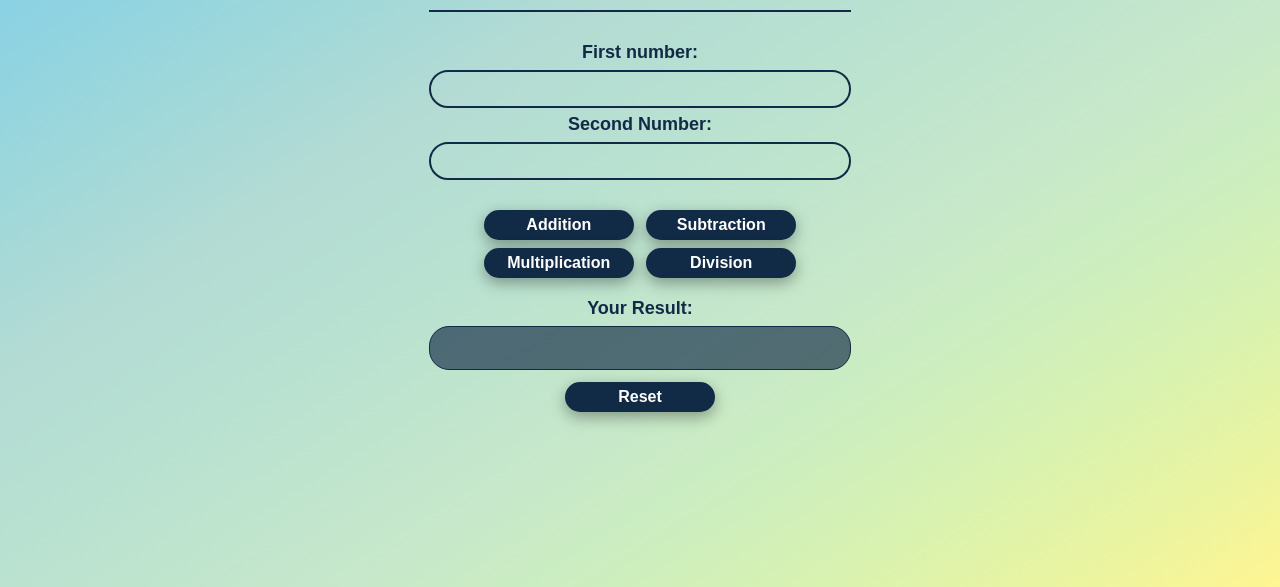
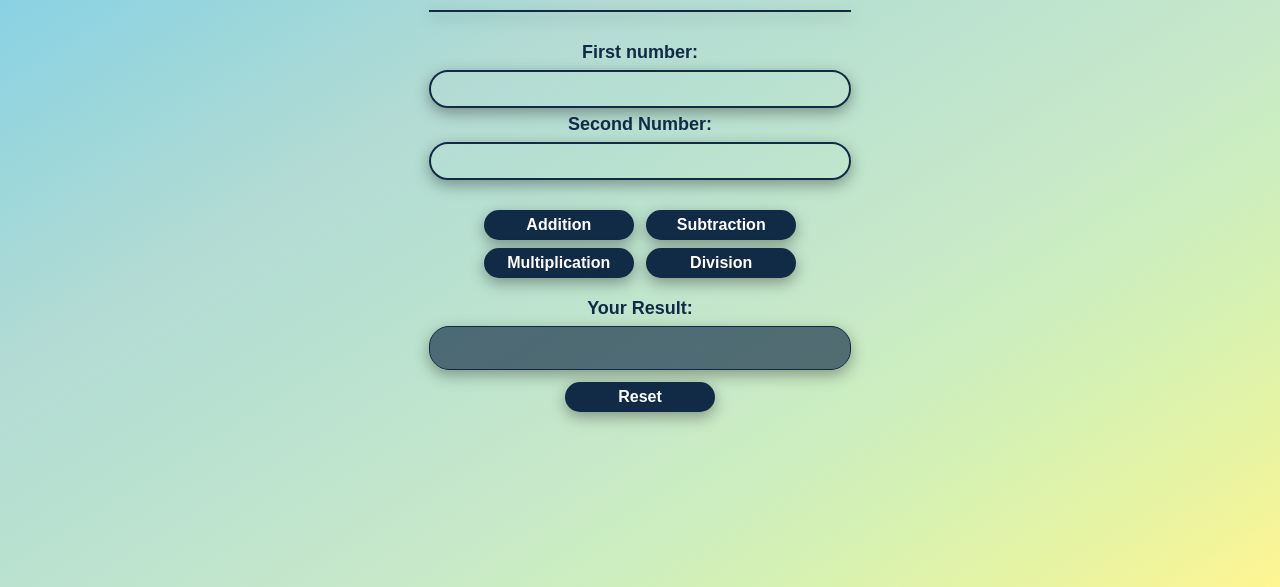
Before and after one commit to riya-kondawar/calculator, a plain HTML site: page index.html in a window 1280 px wide. Shown: the part 213-800 px from the top of the page. Drawn offline with Linux system fonts and the light colour scheme; a web font is replaced by a local one.

Commit message:
update index.html

```diff
--- a/index.html
+++ b/index.html
@@ -48,6 +48,7 @@
         section hr {
             margin: 14px 0;
             border: 1px solid #112A46;
+            box-shadow: rgba(0, 0, 0, 0.35) 0px 5px 15px;
         }
 
         label {
@@ -64,6 +65,7 @@
             font-size: 16px;
             background-color: rgba(255, 255, 255, 0);
             border-radius: 20px;
+            box-shadow: rgba(0, 0, 0, 0.35) 0px 5px 15px;
         }
 
         div input[type=number]:read-only {
@@ -74,6 +76,7 @@
             font-size: 22px;
             font-weight: bold;
             border-radius: 20px;
+            box-shadow: rgba(0, 0, 0, 0.35) 0px 5px 15px;
         }
 
         div button {
```
